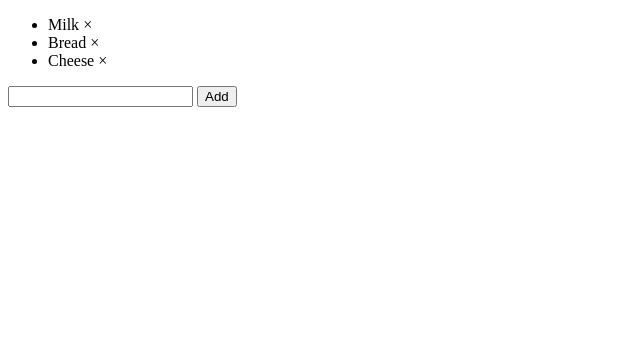
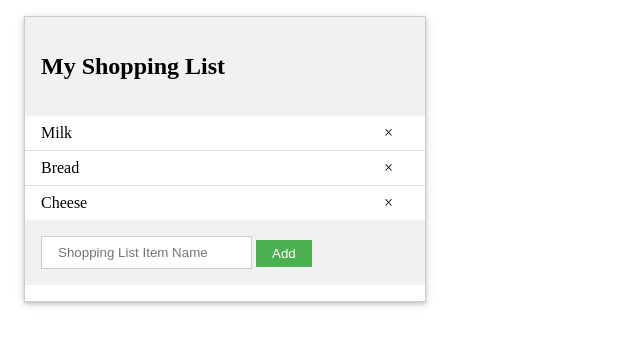
Before and after one commit to simonerscott/info3180-lab6, a plain HTML site: page index.html in a window 1280 px wide. Shown: the whole page, without its empty margins (0-640 px from the left). Drawn offline with nearby package versions, Linux system fonts and the light colour scheme.

Commit message:
Styled the index.html Doc

```diff
--- /dev/null
+++ b/index.css
@@ -0,0 +1,67 @@
+.card
+    {
+        border:1px solid #ccc;
+        max-width:400px;
+        box-shadow:0 2px 4px 0 rgba(0,0,0,0.16),0 2px 10px 0 rgba(0,0,0,0.12)!important;
+        margin:16px!important;
+    }
+
+
+.header
+    {
+        padding:0.01em 16px;
+        color:#000!important;background-color:#f1f1f1!important;
+        padding-top:16px!important;padding-bottom:16px!important;
+    }
+
+ul
+    {
+        list-style-type:none;padding:0;margin:0;
+    }
+
+li
+    {
+        padding:8px 16px;border-bottom:1px solid #ddd;
+        cursor:pointer;
+    }
+
+ul li:last-child
+    {
+        border-bottom:none;
+    }
+
+#errortext
+    {
+        padding-left:16px!important;
+        color:#f44336!important;
+    }
+
+input
+    {
+        padding:8px 16px;
+        border:1px solid #ccc;
+    }
+
+
+button
+    {
+        border:none;
+        display:inline-block;
+        outline:0;
+        padding:6px 16px;
+        vertical-align:middle;
+        overflow:hidden;
+        text-decoration:none!important;
+        color:#fff;
+        background-color:#4CAF50;
+        text-align:center;
+        cursor:pointer;
+        white-space:nowrap;
+    }
+
+
+span
+    {
+        float:right;
+        margin-right:16px;
+    }
--- a/index.html
+++ b/index.html
@@ -1,6 +1,11 @@
 <!DOCTYPE html>
 <html>
 <body>
+
+    <head>
+        <link rel="stylesheet" href="index.css">
+    </head>
+
     <script src="https://ajax.googleapis.com/ajax/libs/angularjs/1.4.8/angular.min.js"></script>
 
     <script>
@@ -36,17 +41,24 @@
 
 
 
-    <div ng-app="myShoppingList" ng-controller="myCtrl">
+    <div ng-app="myShoppingList" ng-controller="myCtrl" class = "card">
+        <header class = "header">
+            <h2> My Shopping List </h2>
+        </header>
+
         <ul>
             <li ng-repeat="product in products">{{ product }}
                 <span ng-click="removeItem($index)">&times;</span>
             </li>
         </ul>
 
-        <input ng-model="addMe">
-        <button ng-click="addItem()">Add</button>
+        <div class = "header">
+            <input ng-model="addMe" placeholder = "Shopping List Item Name" type = "text" ng-hide="hidden" clear-input>
+            <button ng-click="addItem()">Add</button>
+        </div>
 
-        <p>{{ errortext }}</p>
+
+        <p id = "errortext">{{ errortext }}</p>
     </div>
 
 
```
